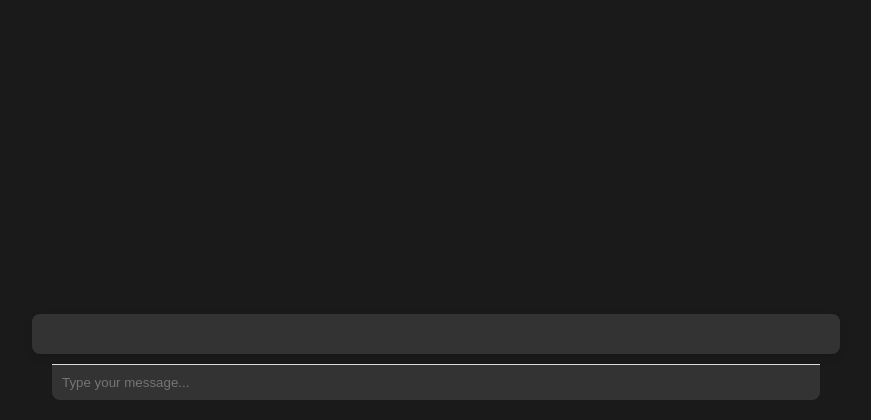
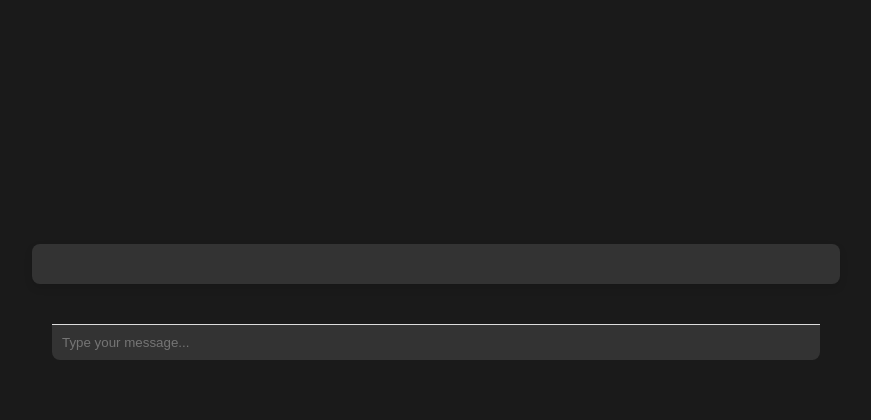
Before and after one commit to YashDeepp/BitterZila, a Flask app: page / in a window 1280 px wide. Shown: the part 380-800 px from the top of the page, without its empty margins (204-1075 px from the left). Run offline with Flask 3, Linux system fonts and the light colour scheme.

Commit message:
"First Commit"

```diff
--- a/static/styles.css
+++ b/static/styles.css
@@ -23,7 +23,7 @@
     display: flex;
     flex-direction: column;
     position: relative;
-    bottom: 10px;
+    bottom: 80px;
 }
 
 .message {
@@ -56,5 +56,5 @@
     background-color: #333;
     color: #fff;
     position: relative;
-    bottom: 20px;
+    bottom: 60px;
 }
```
